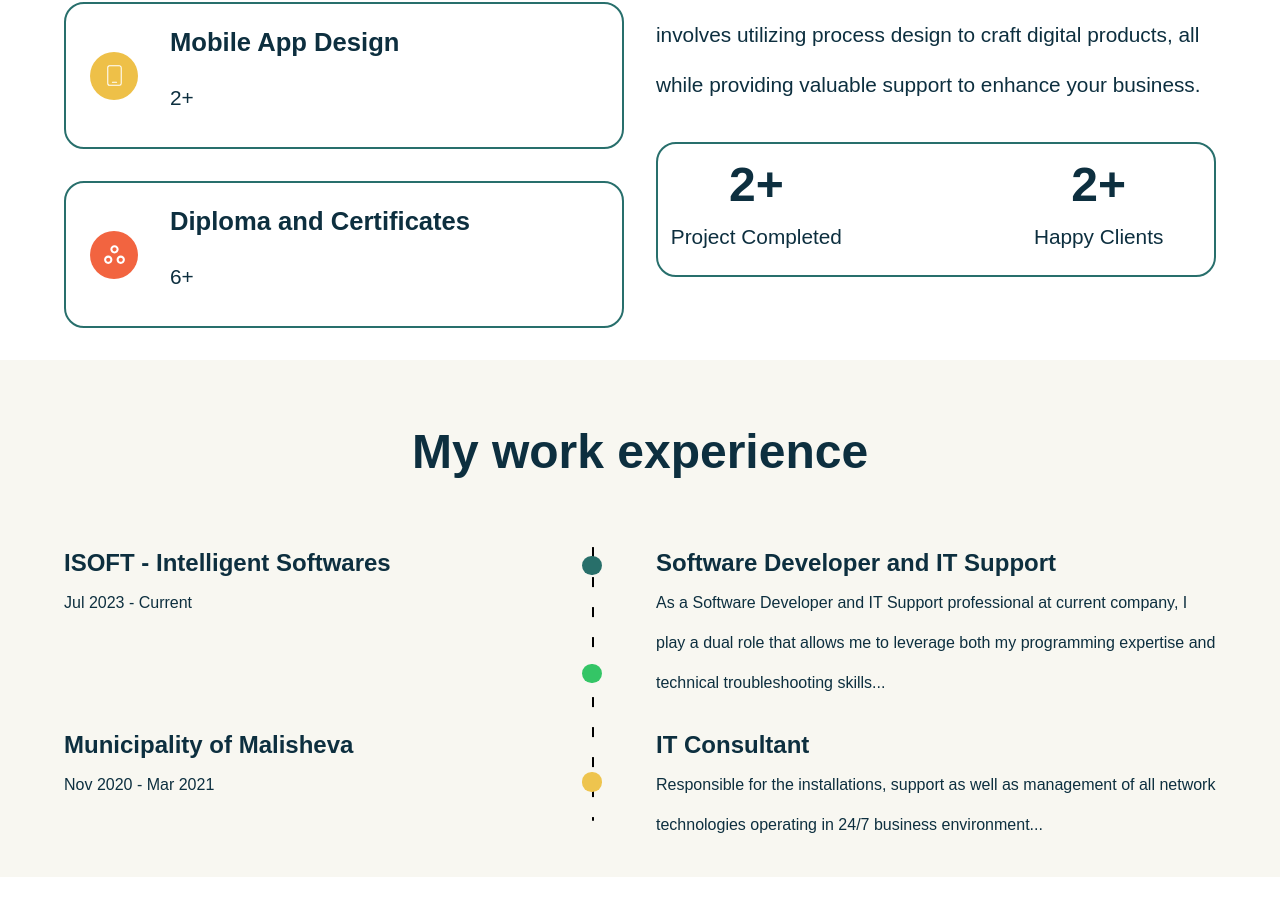
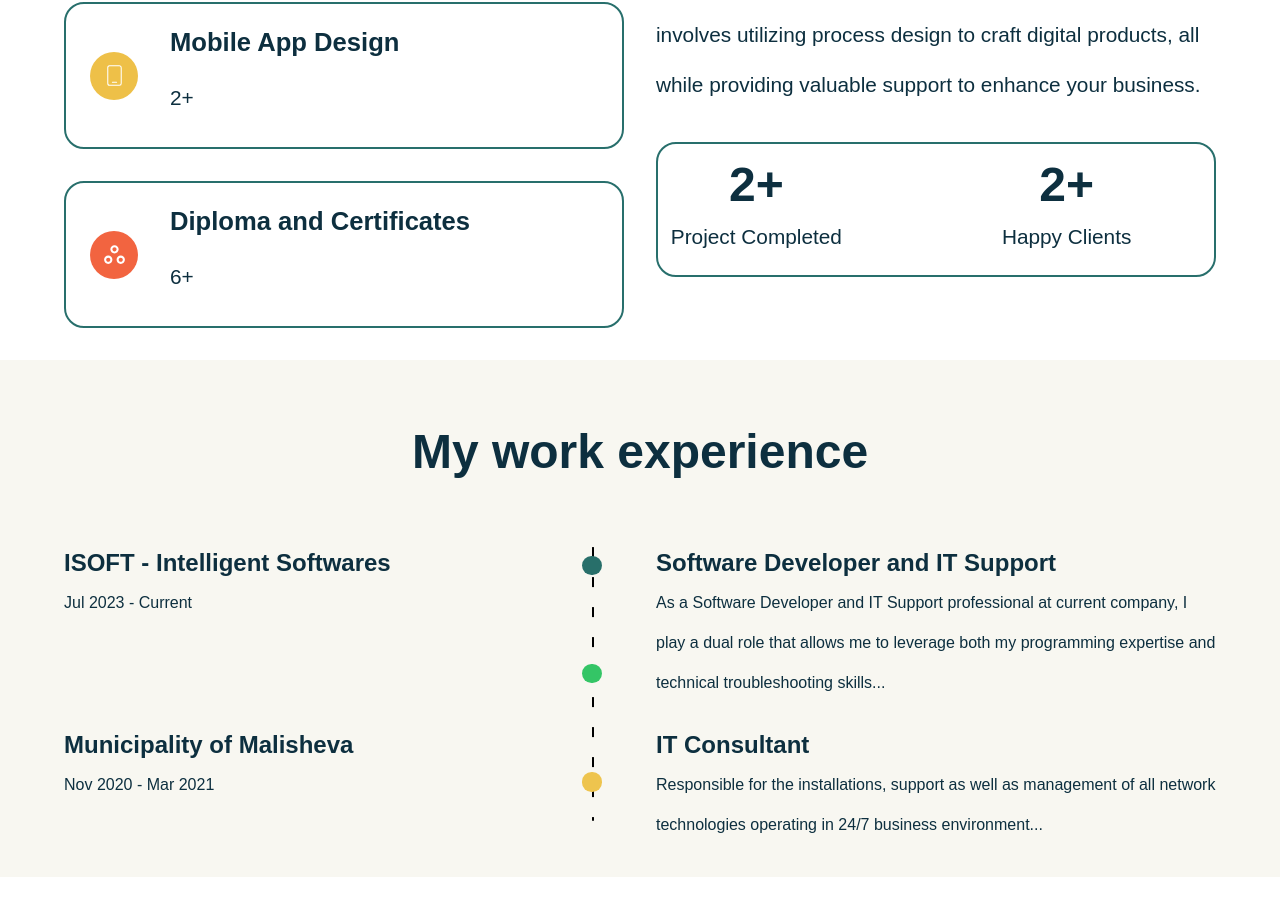
Before and after one commit to Albion007/personal_portfolio, a React (Vite) app: page / in a window 1280 px wide. Shown: the part 788-1704 px from the top of the page. Built offline with nearby package versions, Linux system fonts and the light colour scheme; a web font is replaced by a local one.

Commit message:
changed hover color at experties.module component

```diff
--- a/src/components/Experties/Experties.module.scss
+++ b/src/components/Experties/Experties.module.scss
@@ -66,7 +66,7 @@
 
             .stats {
                 justify-content: flex-start;
-                gap: 12rem;
+                gap: 10rem;
                 border: 2px solid $secondary;
                 border-radius: 20px;
                 padding: 0.80rem;
```
